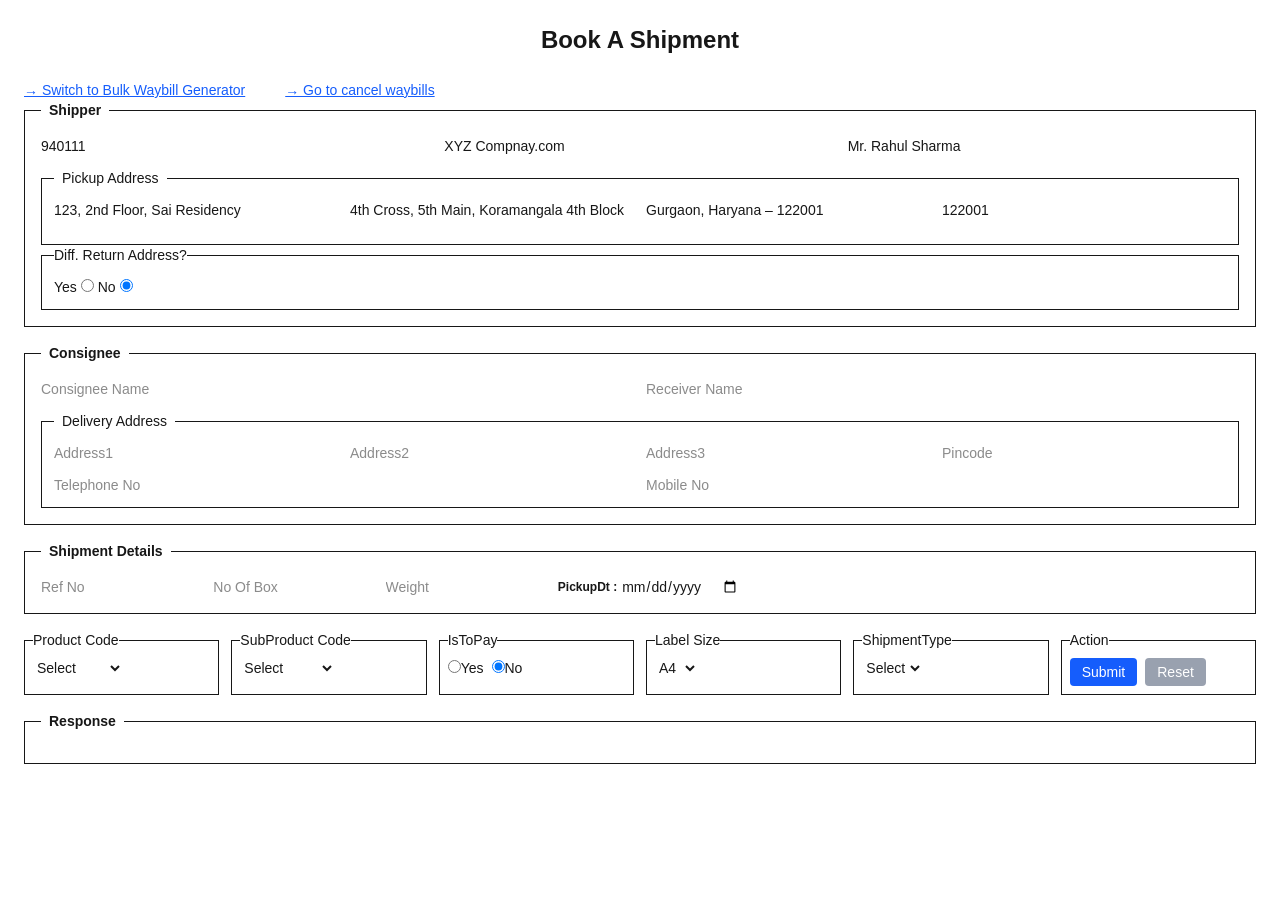
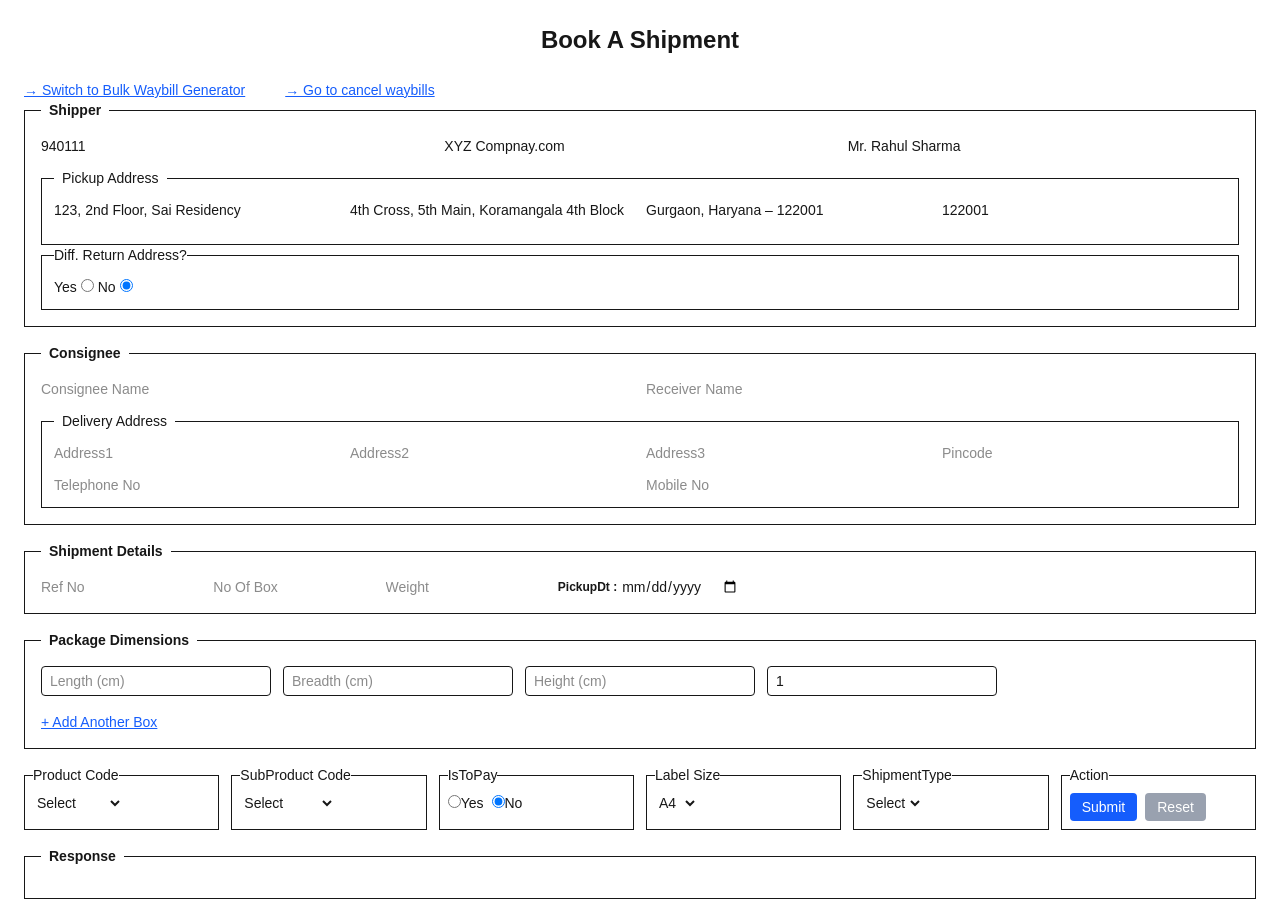
Before and after one commit to ypandey9/bluedart-shipping-app, a Next.js app in the folder frontend/: page / in a window 1280 px wide. Before the commit the page ends 800 px from the top, so only its background shows below. Built offline with nearby package versions, Linux system fonts and the light colour scheme; no server answers.

Commit message:
added dimensions

```diff
--- a/frontend/app/page.tsx
+++ b/frontend/app/page.tsx
@@ -9,6 +9,13 @@ export default function Home() {
   const [error, setError] = useState<string | null>(null);
   const [labelSize, setLabelSize] = useState<Record<string, string>>({});
   const [isReturnAddressDiffrent,setIsReturnAddressDiffrent]=useState(false);
+
+  // form dimensions
+  const [dimensions, setDimensions] = useState([
+  { length: "", breadth: "", height: "", count: "1" }
+]);
+
+
 
   const refs = useRef<(HTMLInputElement | HTMLSelectElement | null)[]>([]);
 // Supports input, select, radio, button
@@ -157,6 +164,21 @@ useEffect(() => {
         return "COD amount must be greater than 0";
     }
 
+// Dimension validation
+    for (let i = 0; i < dimensions.length; i++) {
+  const d = dimensions[i];
+
+  if (!d.length || !d.breadth || !d.height) {
+    return `All dimensions required for box ${i + 1}`;
+  }
+
+  if (Number(d.count) <= 0) {
+    return `Box count must be greater than 0 (row ${i + 1})`;
+  }
+}
+
+
+
     return null;
   };
 
@@ -229,14 +251,13 @@ useEffect(() => {
           CreditReferenceNo: form.creditReferenceNo || "CR-" + Date.now(),
           DeclaredValue: Number(form.declaredValue),
 
-          Dimensions: [
-            {
-              Breadth: 32.7,
-              Count: 1,
-              Height: 3.2,
-              Length: 28.9,
-            },
-          ],
+  Dimensions: dimensions.map(d => ({
+  Length: Number(d.length),
+  Breadth: Number(d.breadth),
+  Height: Number(d.height),
+  Count: Number(d.count)
+})),
+
 
           IsReversePickup: false,
           ItemCount: 1,
@@ -312,6 +333,31 @@ useEffect(() => {
       setLoading(false);
     }
   };
+
+
+  const addDimension = () => {
+  setDimensions(prev => [
+    ...prev,
+    { length: "", breadth: "", height: "", count: "1" }
+  ]);
+};
+
+const removeDimension = (index: number) => {
+  setDimensions(prev => prev.filter((_, i) => i !== index));
+};
+
+const updateDimension = (
+  index: number,
+  field: "length" | "breadth" | "height" | "count",
+  value: string
+) => {
+  setDimensions(prev =>
+    prev.map((dim, i) =>
+      i === index ? { ...dim, [field]: value } : dim
+    )
+  );
+};
+
 
 
   /* ---------------- UI ---------------- */
@@ -666,6 +712,91 @@ return (
       </div>
     </fieldset>
 
+
+{/* ================= DIMENSIONS ================= */}
+<fieldset className="border p-4 mb-4">
+  <legend className="font-semibold px-2">Package Dimensions</legend>
+
+  {dimensions.map((dim, index) => (
+    <div
+      key={index}
+      className="grid grid-cols-5 gap-3 mb-2 items-center"
+    >
+      <input
+      ref={registerRef}
+      onKeyDown={handleKeyDown}
+        type="number"
+        placeholder="Length (cm)"
+        value={dim.length}
+        onChange={(e) =>
+          updateDimension(index, "length", e.target.value)
+        }
+        className="border px-2 py-1 rounded"
+      />
+
+      <input
+      ref={registerRef}
+      onKeyDown={handleKeyDown}
+        type="number"
+        placeholder="Breadth (cm)"
+        value={dim.breadth}
+        onChange={(e) =>
+          updateDimension(index, "breadth", e.target.value)
+        }
+        className="border px-2 py-1 rounded"
+      />
+
+      <input
+      ref={registerRef}
+      onKeyDown={handleKeyDown}
+        type="number"
+        placeholder="Height (cm)"
+        value={dim.height}
+        onChange={(e) =>
+          updateDimension(index, "height", e.target.value)
+        }
+        className="border px-2 py-1 rounded"
+      />
+
+      <input
+      ref={registerRef}
+      onKeyDown={handleKeyDown}
+        type="number"
+        placeholder="Boxes"
+        value={dim.count}
+        min={1}
+        onChange={(e) =>
+          updateDimension(index, "count", e.target.value)
+        }
+        className="border px-2 py-1 rounded"
+      />
+
+      {/* Remove row */}
+      {dimensions.length > 1 && (
+        <button
+          type="button"
+          onClick={() => removeDimension(index)}
+          className="text-red-600 text-sm"
+        >
+          ✕
+        </button>
+      )}
+    </div>
+  ))}
+
+  <button
+  ref={registerRef}
+  onKeyDown={handleKeyDown}
+    type="button"
+    onClick={addDimension}
+    className="mt-2 text-blue-600 underline text-sm"
+  >
+    + Add Another Box
+  </button>
+</fieldset>
+
+
+
     {/* ================= ITEM DETAILS ================= */}
     {isDuts &&
     <fieldset className="border p-4 mb-4">
```
Also changed, not shown: 1 other file (tests, documents, lock files or other folders).
